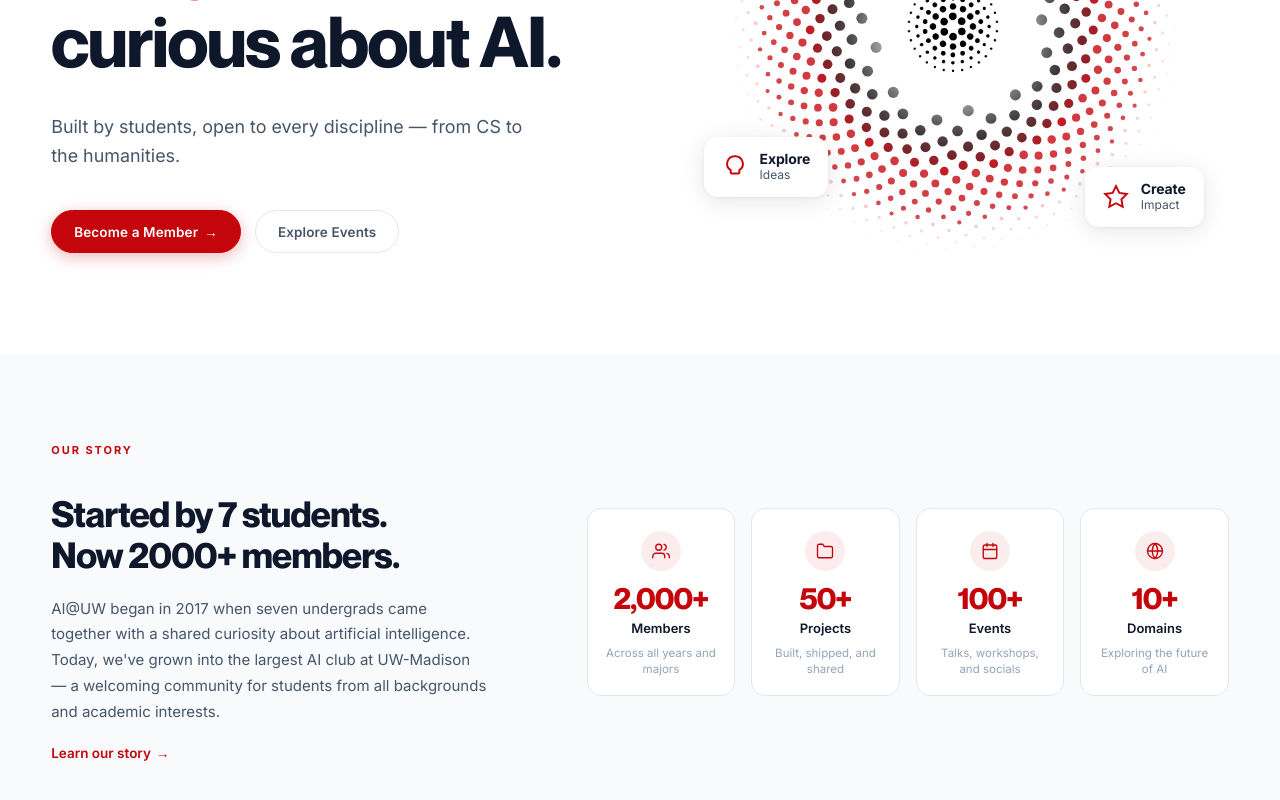
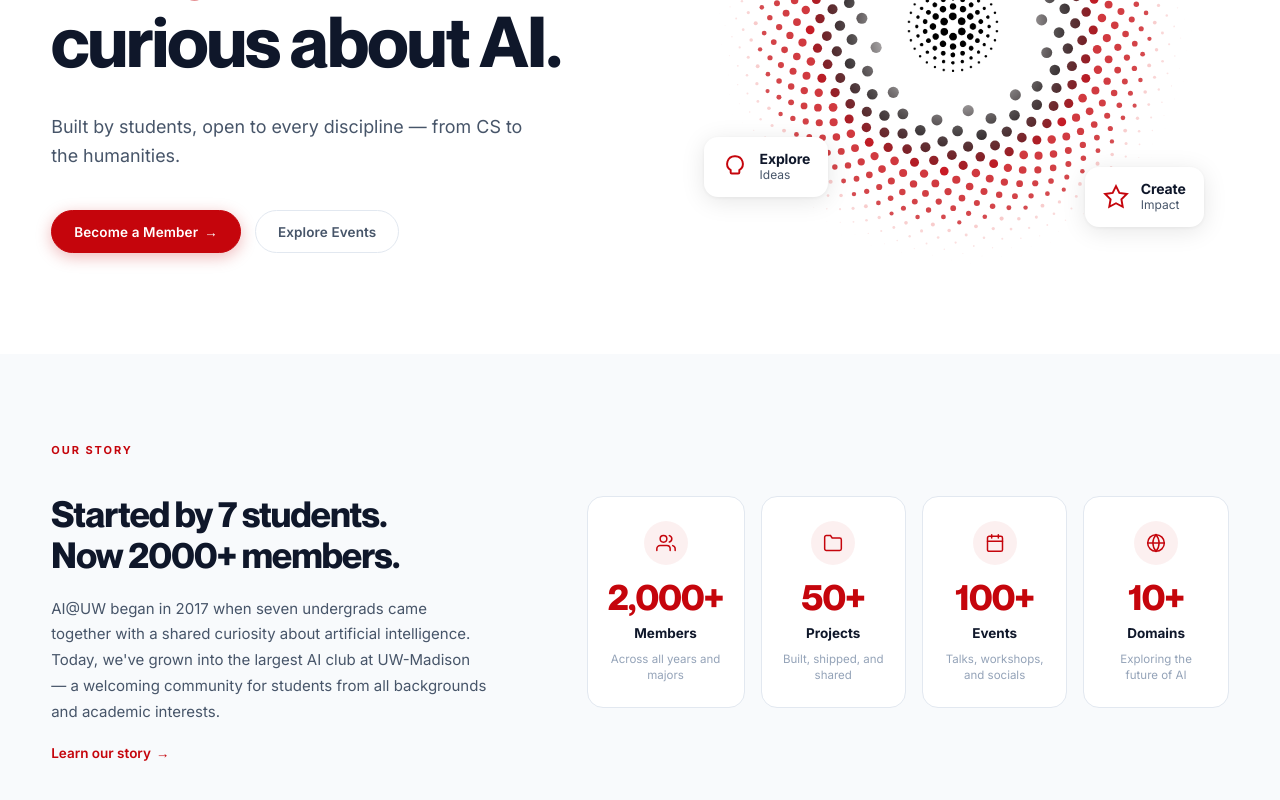
Before and after one commit to aiclubuwmadison/aiclubuwmadison.github.io, a React (Vite) app: page / in a window 1280 px wide. Shown: the part 388-1188 px from the top of the page. Built offline with nearby package versions, Linux system fonts and the light colour scheme; a web font is replaced by a local one.

Commit message:
style: redesign Our Story stats cards for light/dark modes with animations

```diff
--- a/src/components/About.css
+++ b/src/components/About.css
@@ -309,50 +309,56 @@
 }
 
 .about-stat {
-  background: #fff;
+  background: #ffffff;
   border: 1px solid var(--atmos-hairline);
-  border-radius: 14px;
-  padding: 22px 16px 18px;
+  border-radius: 16px;
+  padding: 24px 20px;
   display: flex;
   flex-direction: column;
   align-items: center;
   text-align: center;
-  gap: 8px;
-  transition: box-shadow 200ms ease, transform 200ms ease;
+  gap: 10px;
+  transition: border-color 220ms ease, box-shadow 220ms ease, transform 300ms cubic-bezier(0.2, 0.8, 0.2, 1);
 }
 .about-stat:hover {
-  box-shadow: 0 4px 18px rgba(0,0,0,0.07);
-  transform: translateY(-2px);
+  border-color: rgba(197, 5, 12, 0.18);
+  box-shadow: 0 12px 28px rgba(0,0,0,0.06), 0 4px 12px rgba(197, 5, 12, 0.04);
+  transform: translateY(-4px) scale(1.025);
 }
 
 .about-stat-icon {
-  width: 40px;
-  height: 40px;
+  width: 44px;
+  height: 44px;
   border-radius: 50%;
-  background: rgba(197,5,12,0.07);
+  background: rgba(197, 5, 12, 0.06);
   display: flex;
   align-items: center;
   justify-content: center;
   color: var(--atmos-badger);
   margin-bottom: 4px;
+  transition: transform 300ms cubic-bezier(0.2, 0.8, 0.2, 1), background-color 220ms ease;
+}
+.about-stat:hover .about-stat-icon {
+  transform: scale(1.1) rotate(6deg);
+  background-color: rgba(197, 5, 12, 0.1);
 }
 .about-stat-icon svg {
-  width: 18px;
-  height: 18px;
+  width: 20px;
+  height: 20px;
 }
 
 .about-stat-num {
   font-family: var(--atmos-serif);
-  font-size: clamp(22px, 2.4vw, 30px);
+  font-size: clamp(26px, 3.2vw, 36px);
   font-weight: 800;
   color: var(--atmos-badger);
-  letter-spacing: -0.03em;
+  letter-spacing: -0.02em;
   line-height: 1;
 }
 
 .about-stat-label {
-  font-size: 13px;
-  font-weight: 600;
+  font-size: 13.5px;
+  font-weight: 700;
   color: var(--atmos-ink);
   line-height: 1.2;
 }
@@ -903,15 +909,17 @@
 }
 
 [data-theme="dark"] .about-stat {
-  background: #141414;
+  background: #111111;
+  border-color: rgba(255, 255, 255, 0.05);
 }
 
 [data-theme="dark"] .about-stat:hover {
-  box-shadow: 0 4px 18px rgba(0, 0, 0, 0.5);
+  border-color: rgba(197, 5, 12, 0.3);
+  box-shadow: 0 12px 30px rgba(0, 0, 0, 0.4), 0 4px 12px rgba(197, 5, 12, 0.12);
 }
 
 [data-theme="dark"] .about-stat-icon {
-  background: rgba(197, 5, 12, 0.18);
+  background: rgba(197, 5, 12, 0.15);
 }
 
 [data-theme="dark"] .about-what-card {
```
